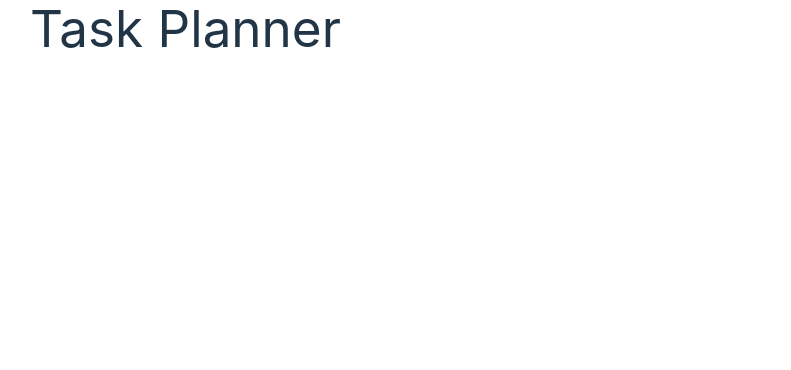
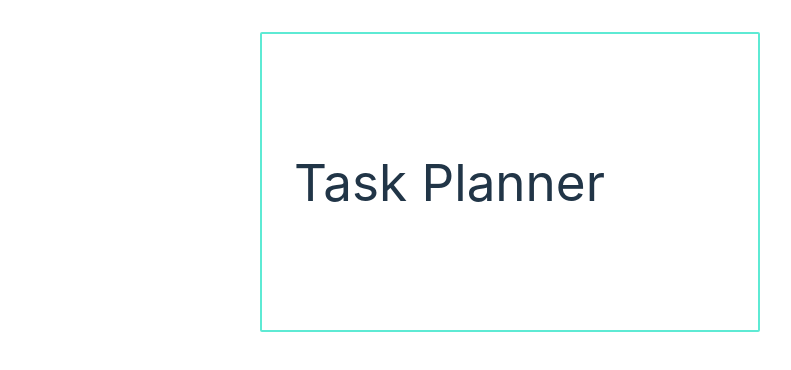
Before and after one commit to Sochuks/react-task-planner, a React (Vite) app: page / in a window 1280 px wide. Shown: the top 370 px of the page, without its empty margins (130-921 px from the left). Built offline with nearby package versions, Linux system fonts and the light colour scheme.

Commit message:
Added styles to container-inner global and modified apperance with tailwind

```diff
--- a/src/App.jsx
+++ b/src/App.jsx
@@ -5,7 +5,7 @@ import Header from './components/Header'
 function App() {
   return (
 
-      <div className="container">
+      <div className="container-inner flex justify-between my-8 mx-auto p-8 rounded-sm items-center border-2 border-teal-300">
 
         <Header />
 
--- a/src/index.css
+++ b/src/index.css
@@ -28,6 +28,12 @@
 .container{
   width: var(--container-lg);
   margin: 0 auto;
+}
+
+.container-inner{
+  max-width: 500px;
+  min-height: 300px;
+  overflow: auto;
 }
 
 a {
```
